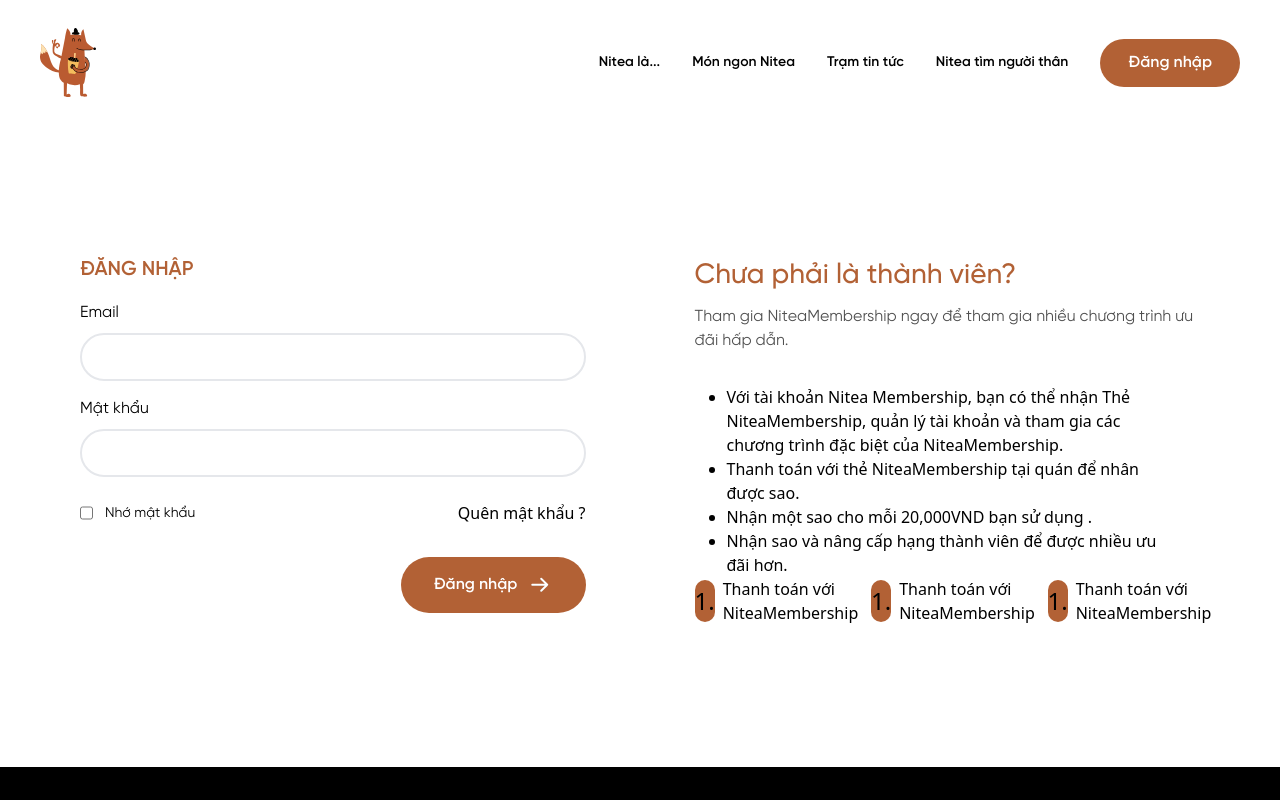
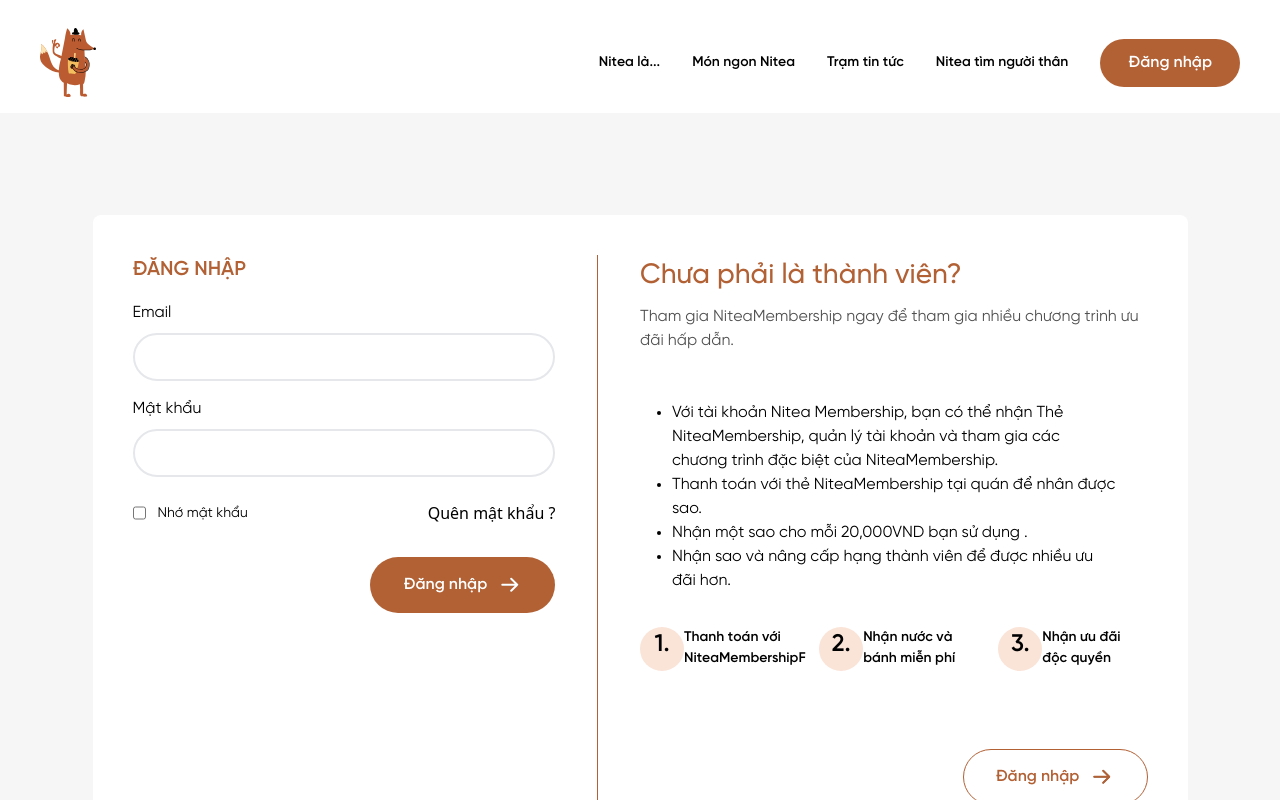
Before and after one commit to DOANCAOSON/Nitea, a React (Vite) app: page /login in a window 1280 px wide. Shown: the top 800 px of the page. Built offline with nearby package versions, Linux system fonts and the light colour scheme.

Commit message:
rpslogin

```diff
--- a/src/App.css
+++ b/src/App.css
@@ -2,7 +2,7 @@
   margin: 0 auto;
   color: #000;
   background-color: "#F6F6F6";
-  /* overflow: hidden !important; */
+  overflow: hidden !important;
 }
 
 .slick-prev:before,
@@ -44,3 +44,14 @@
   border: none;
   outline: none;
 }
+
+.lineafter::after{
+  position: absolute;
+  content: "";
+  top: 0;
+  bottom: 0;
+  right: -15px;
+  height: 100%;
+  width: 1px;
+  background-color: #B26135;
+}
--- a/src/index.css
+++ b/src/index.css
@@ -33,7 +33,7 @@
   -webkit-font-smoothing: antialiased;
   -moz-osx-font-smoothing: grayscale;
   -webkit-text-size-adjust: 100%;
-  background-color: #fff;
+  background-color: #F6F6F6;
 }
 input {
   background-color: #fff;
--- a/src/page/Login.jsx
+++ b/src/page/Login.jsx
@@ -53,11 +53,11 @@
     setTotalPrice(newTotalPrice);
   }, [products]);
   return (
-    <div className="w-[100%] lg:w-[1200px] flex justify-center mt-[56px] sm:mt-[102px] lg:mt-[102px] mx-[auto] ">
+    <div className="w-[100%] lg:w-[1095px] flex justify-center mt-[56px] sm:mt-[102px] lg:mt-[102px] mx-[auto] ">
       <div className="w-[100%]">
         <div className="mb-[80px]">
-          <div className="grid grid-cols-1 md:grid-cols-1 lg:grid-cols-12  lg:gap-[29px] sm:lg:gap-[29px]  rounded-lg  ">
-            <div className="w-[100%] md:w-[100%] lg:w-[100%] bg-color col-span-6 p-[40px] ">
+          <div className="grid grid-cols-1 md:grid-cols-1 lg:grid-cols-12  p-[40px]  rounded-lg bg-color  ">
+            <div className="w-[100%] md:w-[100%] lg:w-[100%]  rounded-[15px] col-span-6 lg:col-span-5 ">
               <div className="text-mainstream text-[20px] textSVNGilroy600 mb-[16px]">
                 ĐĂNG NHẬP
               </div>
@@ -73,7 +73,7 @@
                   id="email"
                   name="email"
                   required
-                  className="h-[48px] px-[12px] rounded-full w-[100%] bg-color border-solid border-2 border-[rgba(80, 80, 80, 0.50)]"
+                  className="h-[48px] px-[12px] rounded-full w-[100%]  border-solid border-2 border-[rgba(80, 80, 80, 0.50)]"
                 ></input>
               </div>
               <div className="w-[100%] textSVNGilroy400 mb-[24px]">
@@ -111,7 +111,6 @@
                   <div>Quên mật khẩu ?</div>
                 </div>
               </div>
-
               <div>
                 <div className="flex justify-end mb-[34px]">
                   <div className="bg-mainstream w-[185px] h-[56px] rounded-full flex justify-center items-center">
@@ -151,16 +150,23 @@
                 </div>
               </div>
             </div>
+            <div className="hidden sm:flex lg:flex col-span-1  justify-center items-center ">
 
-            <div className=" w-[100%] md:w-[100%] lg:w-[100%] col-span-6 p-[40px]">
+              <div className="w-[1px] h-[100%] bg-textmainstream">
+
+              </div>
+
+            </div>
+
+            <div className=" w-[100%] md:w-[100%] lg:w-[100%] col-span-6  px-[20px] py-[32px] lg:p-[0px] bg-color rounded-[15px]">
               <h1 className="text-[28px] text-mainstream textSVNGilroy500 mb-[8px]">
                 Chưa phải là thành viên?
               </h1>
-              <p className="textSVNGilroy400 text-[16px] text-[#505050] mb-[32px]">
+              <p className="textSVNGilroy400  text-[14px] sm:text-[16px] lg:text-[16px] text-[#505050] mb-[32px] sm:mb-[48px] lg:mb-[48px]">
                 Tham gia NiteaMembership ngay để tham gia
                 nhiều chương trình ưu đãi hấp dẫn.
               </p>
-              <ul className="px-[32px]">
+              <ul className="px-[32px] mb-[34px] text-[14px] sm:text-[16px] lg:text-[16px] textSVNGilroy400 ">
                 <li className="list-disc">
                   Với tài khoản Nitea Membership, bạn có thể
                   nhận Thẻ NiteaMembership, quản lý tài
@@ -181,40 +187,59 @@
                 </li>
               </ul>
 
-              <div className="grid grid-cols-1 md:grid-cols-1  lg:grid-cols-12 gap-x-[24px] ">
-                <div className="col-span-4">
-                  <div className="flex items-center gap-x-[8px] ">
-                    <div className="w-[42px] h-[42px] rounded-full flex justify-center items-center text-[24px] bg-mainstream">
-                      <div>1.</div>
-                    </div>
-                    <div className="w-[]">
-                      <div>
-                        Thanh toán với NiteaMembership
-                      </div>
-                    </div>
+              <div className="grid grid-cols-12 md:grid-cols-12  lg:grid-cols-12 gap-x-[30px] mb-[50px] ">
+                <div className="col-span-6 lg:col-span-4 mb-[28px] flex ">
+                  <div className="">
+                    <div className="w-[44px] h-[44px] textSVNGilroy600  rounded-full text-center text-[24px] bg-[#FAE3D7]" >1.</div>
+                  </div>
+                  <div>
+                    <p className="text-[14px] textSVNGilroy600">
+                      Thanh toán với
+                      NiteaMembershipF
+                    </p>
                   </div>
                 </div>
-                <div className="col-span-4">
-                  <div className="flex items-center gap-x-[8px] ">
-                    <div className="w-[42px] h-[42px] rounded-full flex justify-center items-center text-[24px] bg-mainstream">
-                      1.
-                    </div>
-                    <div className="">
-                      Thanh toán với NiteaMembership
-                    </div>
+                <div className=" col-span-6 lg:col-span-4 mb-[28px] flex">
+                  <div className="">
+                    <div className="w-[44px] h-[44px]  textSVNGilroy600 rounded-full text-center text-[24px] bg-[#FAE3D7]" >2.</div>
+                  </div>
+                  <div>
+                    <p className="text-[14px] textSVNGilroy600">
+                      Nhận nước và
+                      bánh miễn phí
+                    </p>
                   </div>
                 </div>
-                <div className="col-span-4">
-                  <div className="flex items-center gap-x-[8px] ">
-                    <div className="w-[42px] h-[42px] rounded-full flex justify-center items-center text-[24px] bg-mainstream">
-                      1.
-                    </div>
-                    <div className="">
-                      Thanh toán với NiteaMembership
-                    </div>
+                <div className=" col-span-6 lg:col-span-4 mb-[28px] flex ">
+                  <div className="">
+                    <div className="w-[44px] h-[44px] textSVNGilroy600  rounded-full text-center text-[24px] bg-[#FAE3D7]" >3.</div>
+                  </div>
+                  <div>
+                    <p className="text-[14px] textSVNGilroy600">
+                      Nhận ưu đãi
+                      độc quyền
+                    </p>
+                  </div>
+                </div>
+
+
+              </div>
+              <div>
+                <div className="flex justify-end mb-[34px]">
+                  <div className="w-[185px] h-[56px] border  border-textmainstream  rounded-full flex justify-center items-center">
+                    <span className="mr-[10px]  text-backgroundBtn text-[16px] textSVNGilroy600">
+                      Đăng nhập{" "}
+                    </span>
+                    <svg xmlns="http://www.w3.org/2000/svg" width="25" height="24" viewBox="0 0 25 24" fill="none">
+                      <path d="M20.25 11.7256L5.25 11.7256" stroke="#4D4D4D" stroke-width="1.5" stroke-linecap="round" stroke-linejoin="round" />
+                      <path d="M14.2012 5.70124L20.2512 11.7252L14.2012 17.7502" stroke="#4D4D4D" stroke-width="1.5" stroke-linecap="round" stroke-linejoin="round" />
+                      <path d="M20.25 11.7257H5.25M20.25 11.7257L14.2002 5.70129M20.25 11.7257L14.2002 17.7503" stroke="#B26135" stroke-width="2" stroke-linecap="round" stroke-linejoin="round" />
+                    </svg>
                   </div>
                 </div>
               </div>
+
+
             </div>
           </div>
         </div>
--- a/src/page/Payment.jsx
+++ b/src/page/Payment.jsx
@@ -64,7 +64,7 @@
         </div>
         <div className="mb-[80px]">
           <div className="grid grid-cols-1 md:grid-cols-1 lg:grid-cols-12  lg:gap-[29px] sm:lg:gap-[29px]  rounded-lg  ">
-            <div className="w-[100%] md:w-[100%] lg:w-[100%] bg-color col-span-7 p-[40px] ">
+            <div className="w-[100%] md:w-[100%] lg:w-[100%] bg-color rounded-[15px] col-span-7 p-[40px] ">
               <div className="text-colorBlackbland text-[20px] textSVNGilroy600 mb-[16px]">
                 Địa chỉ nhận hàng
               </div>
@@ -117,7 +117,7 @@
                 ></input>
               </div>
               <div className="grid grid-cols-1 md:grid-cols-1 lg:grid-cols-12  lg:gap-[29px] sm:lg:gap-[29px] mb-[16px] rounded-lg ">
-                <div className="col-span-6 flex items-center textSVNGilroy600">
+                <div className="col-span-6 flex items-center textSVNGilroy600 mb-[16px]">
                   Phương thức thanh toán
                 </div>
                 <div className="col-span-3">
@@ -247,7 +247,7 @@
               </div>
             </div>
 
-            <div className=" w-[100%] md:w-[100%] lg:w-[100%] col-span-5 p-[40px]">
+            <div className=" w-[100%] md:w-[100%] rounded-[15px]  bg-color lg:w-[100%] col-span-5 p-[40px]">
               <div className="text-colorBlackbland text-[20px] textSVNGilroy600 mb-[16px]">
                 Đơn hàng của bạn
               </div>
@@ -349,7 +349,7 @@
                     0đ
                   </div>
                 </div>
-                <div className="flex justify-between items-center mb-[12px]">
+                <div className="flex justify-between items-center mb-[16px]">
                   <div className="textSVNGilroy600">
                     Phí giao hàng
                   </div>
@@ -357,6 +357,17 @@
                     0đ
                   </div>
                 </div>
+                <div className="flex sm:hidden lg:hidden w-[100%] bg-backgroundBtn justify-center items-center mb-[12px] rounded-full">
+                  <div className="flex justify-center items-center h-[48px] gap-x-[32px]">
+                    <div className="textSVNGilroy600 h-[100%] flex justify-center items-center text-color ">
+                      THANH TOÁN
+                    </div>
+                    <div className="textSVNGilroy600 h-[100%] flex justify-center items-center text-color">
+                      {totalPrice}đ
+                    </div>
+                  </div>
+                </div>
+
               </div>
             </div>
           </div>
```
